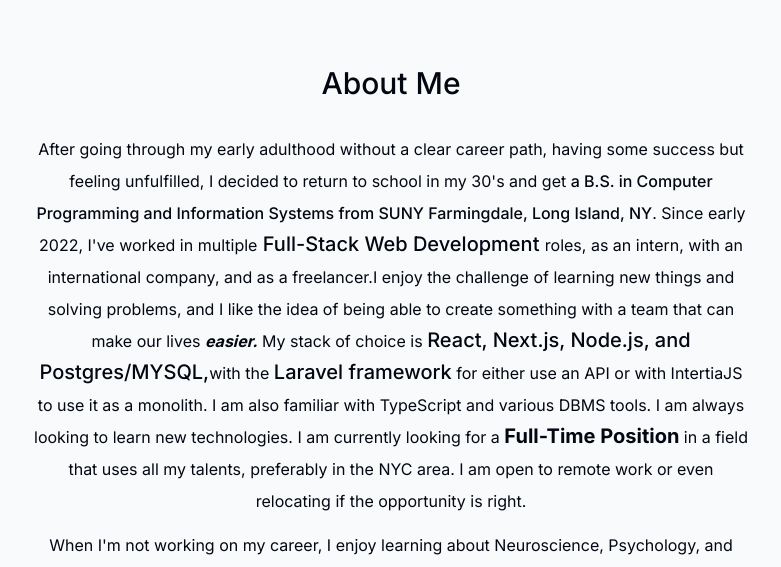
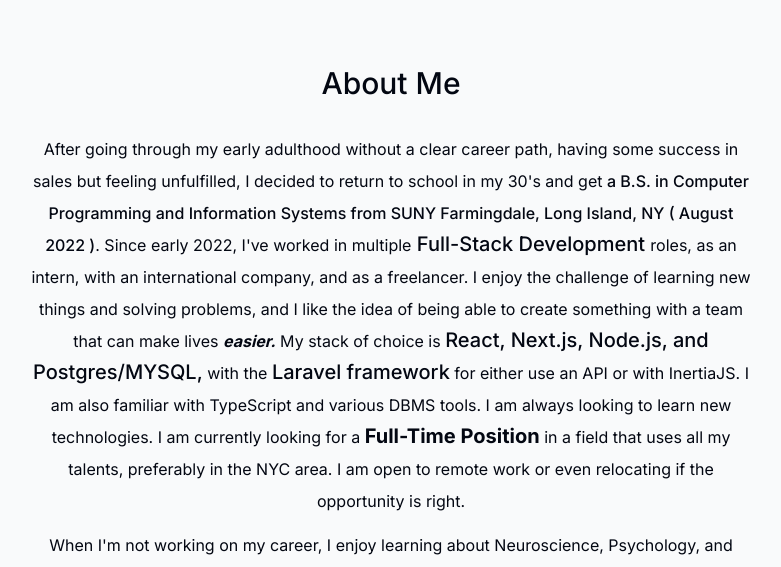
Before and after one commit to agordon123/next13-bio, a Next.js app: page / in a window 1280 px wide. Shown: the part 920-1487 px from the top of the page, without its empty margins (249-1030 px from the left). Built offline with nearby package versions, Linux system fonts and the light colour scheme; no server answers.

Commit message:
adjusted about section

```diff
--- a/components/About.tsx
+++ b/components/About.tsx
@@ -15,32 +15,32 @@
             <SectionHeader>About me</SectionHeader>
             <p className="mb-3">
               After going through my early adulthood without a clear career path,
-              having some success but feeling unfulfilled, I decided to return to school
+              having some success in sales but feeling unfulfilled, I decided to return to school
               in my 30&apos;s and get{" "}
               <span className="font-medium">
                 a B.S. in Computer Programming and Information Systems from SUNY
-                Farmingdale, Long Island, NY
+                Farmingdale, Long Island, NY ( August 2022 )
               </span>
               . Since early 2022, I&apos;ve worked in multiple
               <span className="font-medium text-xl">
                 {" "}
-                Full-Stack Web Development{" "}
+                Full-Stack Development{" "}
               </span>
                roles, as an intern, with an international company, and as a
-              freelancer.
+              freelancer.{" "}
               <span className="">
                 I enjoy the challenge of learning new things and solving
                 problems, and I like the idea of being able to create something
-                with a team that can make our lives{" "}
+                with a team that can make lives{" "}
                 <span className="font-bold italic">easier.</span>
               </span>{" "}
               My stack of choice is{" "}
               <span className="font-medium text-xl">
                 React, Next.js, Node.js, and Postgres/MYSQL,
               </span>
-              with the{" "}
+              { " "}with the{" "}
               <span className="font-medium text-xl">Laravel framework</span> for
-              either use an API or with IntertiaJS to use it as a monolith. I am
+              either use an API or with InertiaJS. I am
               also familiar with TypeScript and various DBMS tools. I am always
               looking to learn new technologies. I am currently looking for a{" "}
               <span className="font-bold text-xl">Full-Time Position</span> in a field that uses all my talents, preferably in the NYC area. I am open to
```
